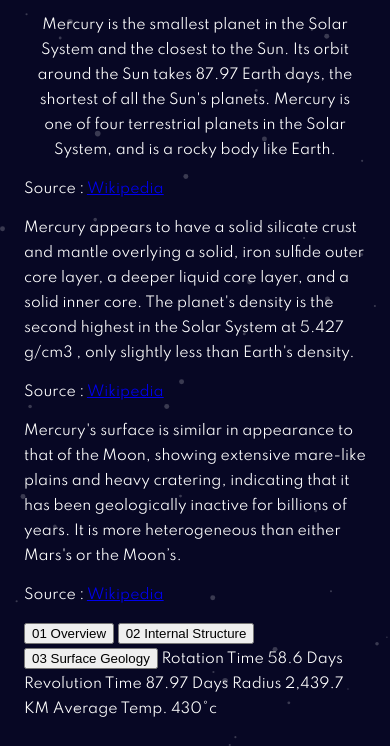
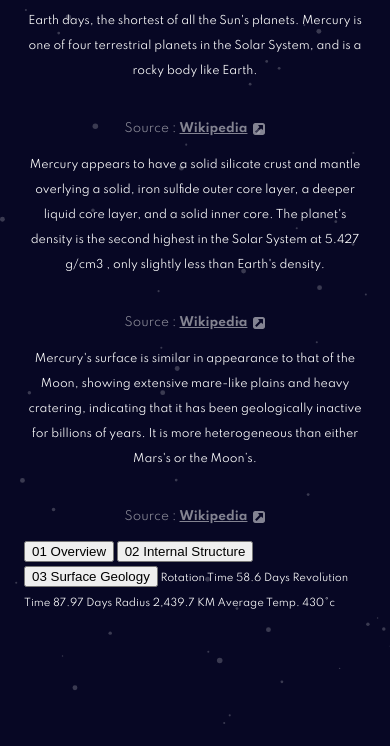
Before and after one commit to markup-mitchell/planets, a plain HTML site: page html/index.html in a window 390 px wide. Shown: the part 168-914 px from the top of the page. After the commit the page ends 892 px from the top, so only its background shows below. Drawn offline with Linux system fonts and the light colour scheme.

Commit message:
info font var & media queries

```diff
--- a/css/global.css
+++ b/css/global.css
@@ -15,7 +15,8 @@
 	--green: #1ec2a4;
 	--blue: #2d68f0;
 
-	--body__text: 1.1rem;
+	--info-text__font-size: 1.1rem;
+	--info-source__font-size: 1.2rem;
 	--h1__text: 4rem;
 }
 
@@ -33,7 +34,6 @@ body {
 	background-size: cover;
 	background-color: var(--black);
 	color: var(--white);
-	font-size: 1.4rem;
 	padding: 2.4rem;
 	margin: 0;
 }
@@ -59,6 +59,8 @@ h4 {
 h1 {
 	font-size: var(--h1__text);
 	line-height: 10.3rem;
+	text-align: center;
+	margin: 0;
 }
 
 h2 {
@@ -79,8 +81,26 @@ h3 {
 	letter-spacing: 1;
 }
 
-.overview {
+.info__text {
 	text-align: center;
+	font-size: var(--info-text__font-size);
+	margin: 0;
+}
+
+.info__source {
+	margin-top: 3.2rem;
+	text-align: center;
+}
+
+.info__source,
+.info__source a {
+	color: var(--light-grey);
+	font-size: var(--info-source__font-size);
+}
+
+.info__source a {
+	background: transparent url(/assets/icon-source.svg) center right no-repeat;
+	padding-right: 18px;
 }
 
 @media (min-width: 426px) {
@@ -92,5 +112,7 @@ h3 {
 @media (min-width: 769px) {
 	:root {
 		--h1__text: 8rem;
+		--info-text__font-size: 1.4rem;
+		--info-source__font-size: 1.4rem;
 	}
 }
--- a/html/index.html
+++ b/html/index.html
@@ -18,16 +18,16 @@
 
   <!-- Overview Content Start -->
 
-  <p class="overview">
+  <p class="info__text">
     Mercury is the smallest planet in the Solar System and the closest
     to the Sun. Its orbit around the Sun takes 87.97 Earth days, the
     shortest of all the Sun's planets. Mercury is one of four terrestrial
     planets in the Solar System, and is a rocky body like Earth.
   </p>
 
-  <p>
+  <p class="info__source">
     Source : <a href="https://en.wikipedia.org/wiki/Mercury_(planet)">
-      Wikipedia <!-- URL:  -->
+      <b>Wikipedia</b>
     </a>
   </p>
 </main>
@@ -36,27 +36,33 @@
 
   <!-- Internal Structure Content Start -->
 
-  <p>
+  <p class="info__text">
     Mercury appears to have a solid silicate crust and mantle overlying a
     solid, iron sulfide outer core layer, a deeper liquid core layer, and
     a solid inner core. The planet's density is the second highest in the
     Solar System at 5.427 g/cm3 , only slightly less than Earth's density.
   </p>
 
-  <p>Source : <a href="https://en.wikipedia.org/wiki/Mercury_(planet)#Internal_structure">Wikipedia</a></p>
+  <p class="info__source">
+    Source : <a href="https://en.wikipedia.org/wiki/Mercury_(planet)#Internal_structure"><b>Wikipedia</b></a>
+  </p>
 
   <!-- Internal Structure Content End -->
 
   <!-- Surface Geology Content Start -->
-
-  <p>
+  <p class="info__text">
     Mercury's surface is similar in appearance to that of the Moon, showing
     extensive mare-like plains and heavy cratering, indicating that it has
     been geologically inactive for billions of years. It is more heterogeneous
     than either Mars's or the Moon’s.
   </p>
-
-  <p>Source : <a href="https://en.wikipedia.org/wiki/Mercury_(planet)#Surface_geology">Wikipedia</a> <!-- URL:  --></p>
+  <p class="info__source">
+    Source : <a href="https://en.wikipedia.org/wiki/Mercury_(planet)#Surface_geology">
+      <b>
+        Wikipedia
+      </b>
+    </a>
+  </p>
 
   <!-- Surface Geology Content End -->
 
```
Also changed, not shown: assets/icon-source.svg (added).
